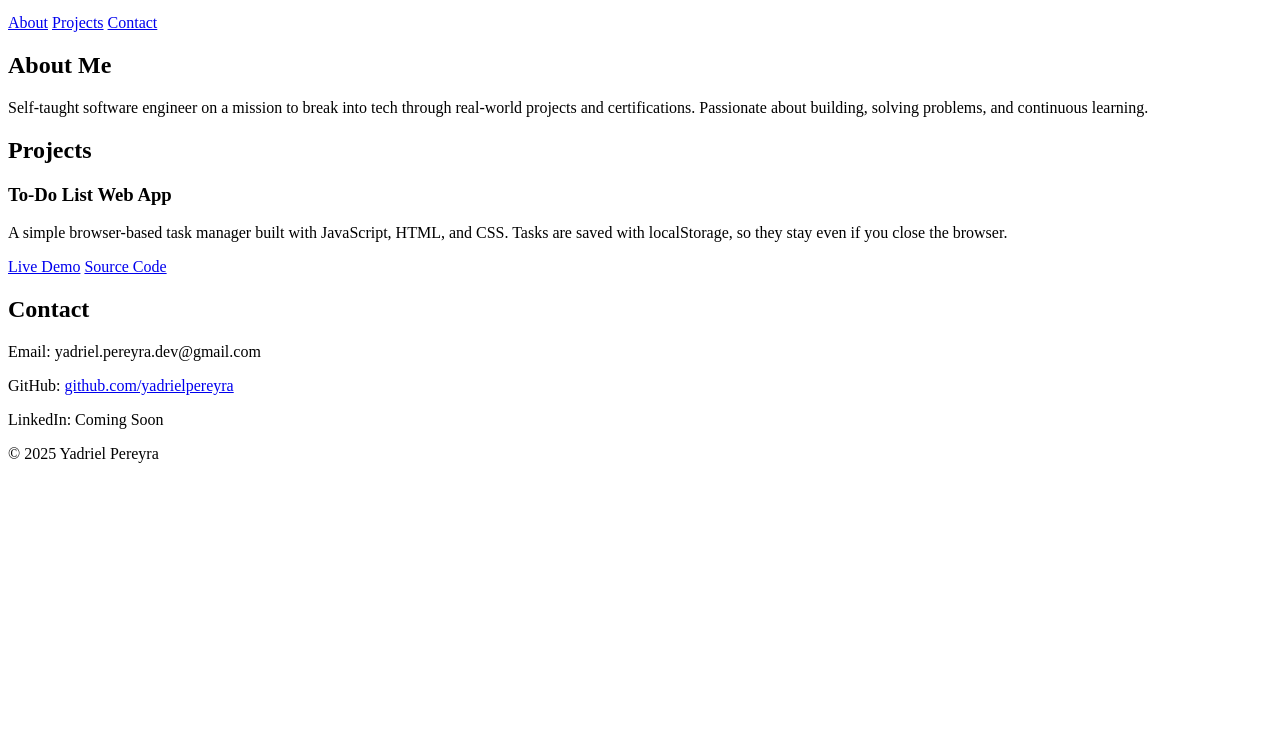
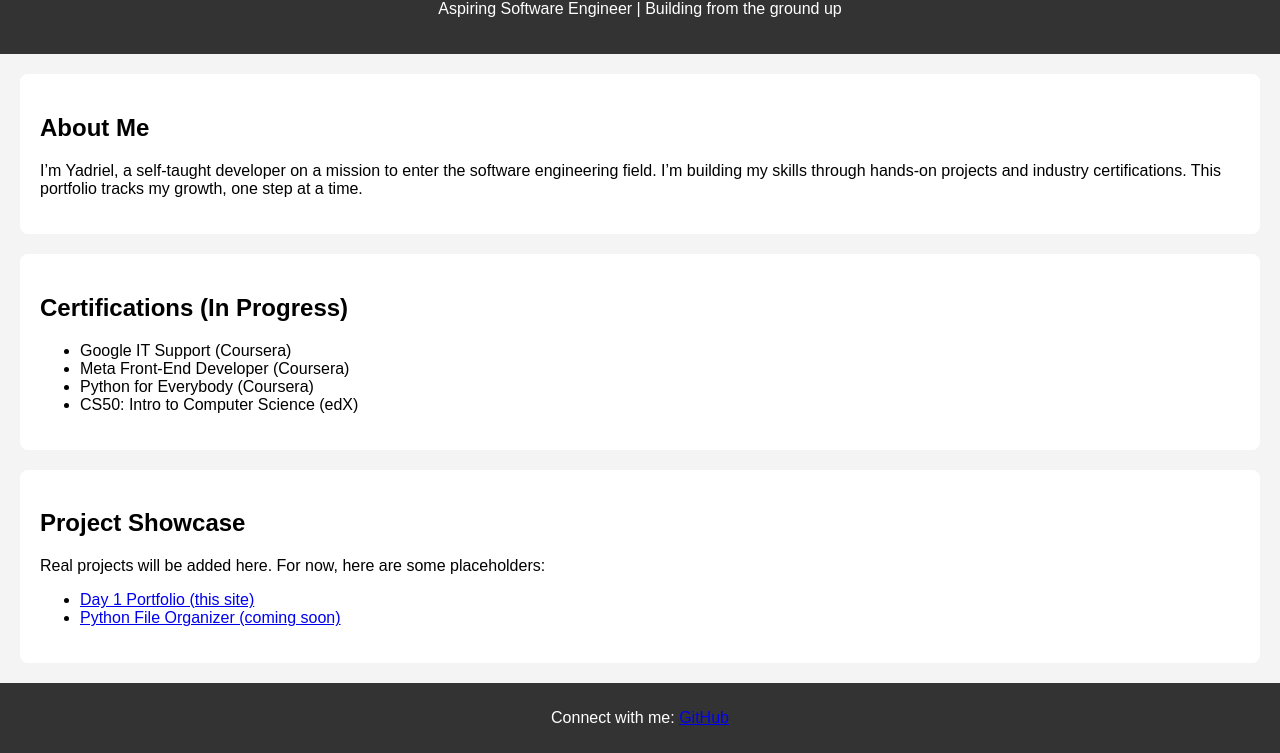
Before and after one commit to YadrielPereyra/yadriel-pereyra-portfolio, a plain HTML site: page index.html in a window 1280 px wide. Shown: the part 100-853 px from the top of the page. Before the commit the page ends 800 px from the top, so only its background shows below. Drawn offline with Linux system fonts and the light colour scheme.

Commit message:
Update index.html

```diff
--- a/index.html
+++ b/index.html
@@ -2,50 +2,42 @@
 <html lang="en">
 <head>
   <meta charset="UTF-8" />
-  <meta name="viewport" content="width=device-width, initial-scale=1.0"/>
-  <title>Yadriel Pereyra | Software Engineer Portfolio</title>
-  <link rel="stylesheet" href="style.css" />
+  <meta name="viewport" content="width=device-width, initial-scale=1.0" />
+  <title>Yadriel Pereyra | Software Engineer</title>
+  <link rel="stylesheet" href="styles.css" />
 </head>
 <body>
   <header>
     <h1>Yadriel Pereyra</h1>
-    <p>Aspiring Software Engineer</p>
-    <nav>
-      <a href="#about">About</a>
-      <a href="#projects">Projects</a>
-      <a href="#contact">Contact</a>
-    </nav>
+    <p>Aspiring Software Engineer | Building from the ground up</p>
   </header>
 
   <section id="about">
     <h2>About Me</h2>
-    <p>
-      Self-taught software engineer on a mission to break into tech through real-world projects and certifications.
-      Passionate about building, solving problems, and continuous learning.
-    </p>
+    <p>I’m Yadriel, a self-taught developer on a mission to enter the software engineering field. I’m building my skills through hands-on projects and industry certifications. This portfolio tracks my growth, one step at a time.</p>
+  </section>
+
+  <section id="certifications">
+    <h2>Certifications (In Progress)</h2>
+    <ul>
+      <li>Google IT Support (Coursera)</li>
+      <li>Meta Front-End Developer (Coursera)</li>
+      <li>Python for Everybody (Coursera)</li>
+      <li>CS50: Intro to Computer Science (edX)</li>
+    </ul>
   </section>
 
   <section id="projects">
-    <h2>Projects</h2>
-
-    <div class="project">
-      <h3>To-Do List Web App</h3>
-      <p>A simple browser-based task manager built with JavaScript, HTML, and CSS. Tasks are saved with localStorage, so they stay even if you close the browser.</p>
-      <a href="https://yadrielpereyra.github.io/todo-app" target="_blank">Live Demo</a>
-      <a href="https://github.com/yadrielpereyra/todo-app" target="_blank">Source Code</a>
-    </div>
-
-  </section>
-
-  <section id="contact">
-    <h2>Contact</h2>
-    <p>Email: yadriel.pereyra.dev@gmail.com</p>
-    <p>GitHub: <a href="https://github.com/yadrielpereyra" target="_blank">github.com/yadrielpereyra</a></p>
-    <p>LinkedIn: Coming Soon</p>
+    <h2>Project Showcase</h2>
+    <p>Real projects will be added here. For now, here are some placeholders:</p>
+    <ul>
+      <li><a href="#">Day 1 Portfolio (this site)</a></li>
+      <li><a href="#">Python File Organizer (coming soon)</a></li>
+    </ul>
   </section>
 
   <footer>
-    <p>&copy; 2025 Yadriel Pereyra</p>
+    <p>Connect with me: <a href="https://github.com/YadrielPereyra" target="_blank">GitHub</a></p>
   </footer>
 </body>
 </html>
```
